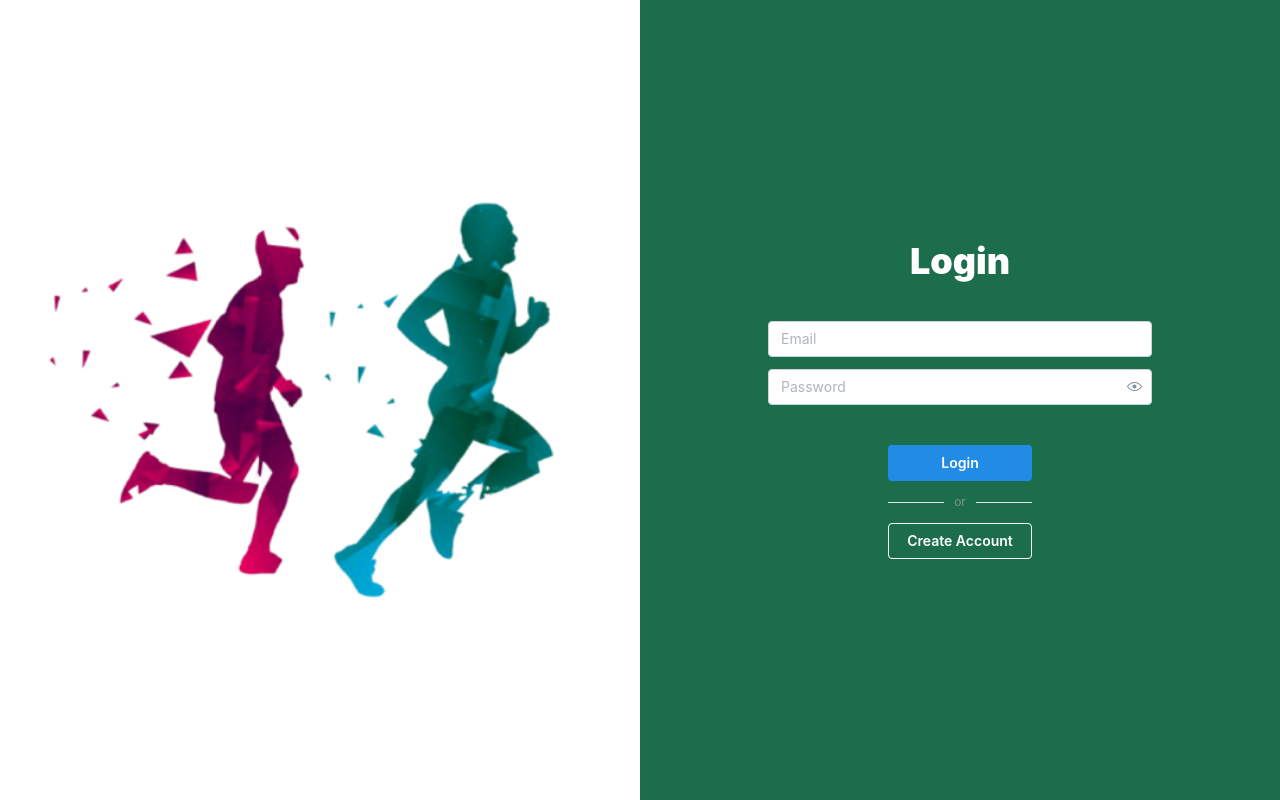
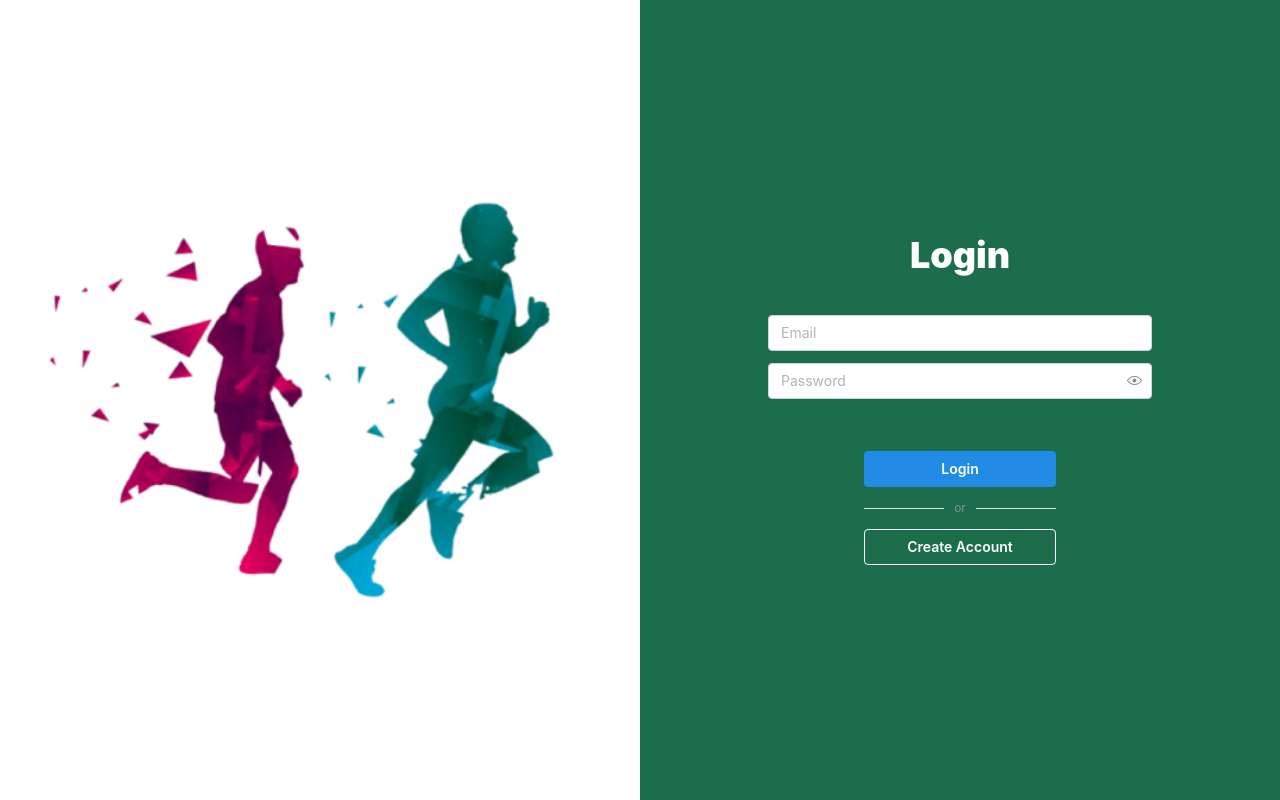
Before and after one commit to ArjunXvarma/team-project-team-26, a Next.js app in the folder frontend/: page /login in a window 1280 px wide. Built offline with nearby package versions, Linux system fonts and the light colour scheme.

Commit message:
Added Login Page

```diff
--- a/frontend/src/app/login/page.tsx
+++ b/frontend/src/app/login/page.tsx
@@ -2,21 +2,30 @@
 
 import Image from "next/image";
 import { useForm } from "@mantine/form";
-import { Input, PasswordInput, Button, Divider } from "@mantine/core";
+import { Input, PasswordInput, Button, Divider, TextInput } from "@mantine/core";
 
 export default function Login() {
   const form = useForm({
     initialValues: { email: "", password: "" },
     validate: {
       email: (value) =>
-        /^(([^<>()[\]\\.,;:\s@"]+(\.[^<>()[\]\\.,;:\s@"]+)*)|.(".+"))@((\[[0-9]{1,3}\.[0-9]{1,3}\.[0-9]{1,3}\.[0-9]{1,3}\])|(([a-zA-Z\-0-9]+\.)+[a-zA-Z]{2,}))$/.test(
-          value
-        )
+        /^[a-zA-Z0-9._%+-]+@[a-zA-Z0-9.-]+\.[a-zA-Z]{2,}$/.test(value)
           ? null
           : "Invalid email",
-      password: (value) => (value.length >= 3 ? null : "Password must be 3 characters long"),
+      password: (value) => {
+        if (value.length < 3 || value.length > 20) {
+          return "Password length must be between 3-20 characters long.";
+        } else {
+          return null;
+        }
+      },
     },
   });
+
+  const submit = form.onSubmit((values) => {
+    console.log(values);
+  });
+
   return (
     <main>
       <div className="flex w-full h-full">
@@ -26,11 +35,11 @@ export default function Login() {
         <div className="w-full h-screen flex items-center justify-center bg-primary">
           <div className="w-96 flex flex-col items-center gap-10">
             <h1 className="text-4xl font-black text-white">Login</h1>
-            <div className="w-full flex flex-col gap-3">
-              <Input
+            <form onClick={submit} className="w-full flex flex-col gap-3 items-center">
+              <TextInput
+                type="email"
+                className="w-full text-white"
                 placeholder="Email"
-                type="email"
-                className="w-full"
                 {...form.getInputProps("email")}
               />
               <PasswordInput
@@ -38,9 +47,8 @@ export default function Login() {
                 className="w-full"
                 {...form.getInputProps("password")}
               />
-            </div>
-            <div className="flex flex-col justify-center gap-3">
-              <Button className="bg-secondary" onClick={() => console.log(form)}>
+              <div className="flex flex-col justify-center gap-3 mt-10 w-48">
+                <Button className="bg-secondary" type="submit">
                   Login
                 </Button>
                 <Divider label="or"></Divider>
@@ -48,6 +56,7 @@ export default function Login() {
                   Create Account
                 </Button>
               </div>
+            </form>
           </div>
         </div>
       </div>
```
Lines whose indentation alone changed are shown as unchanged.
